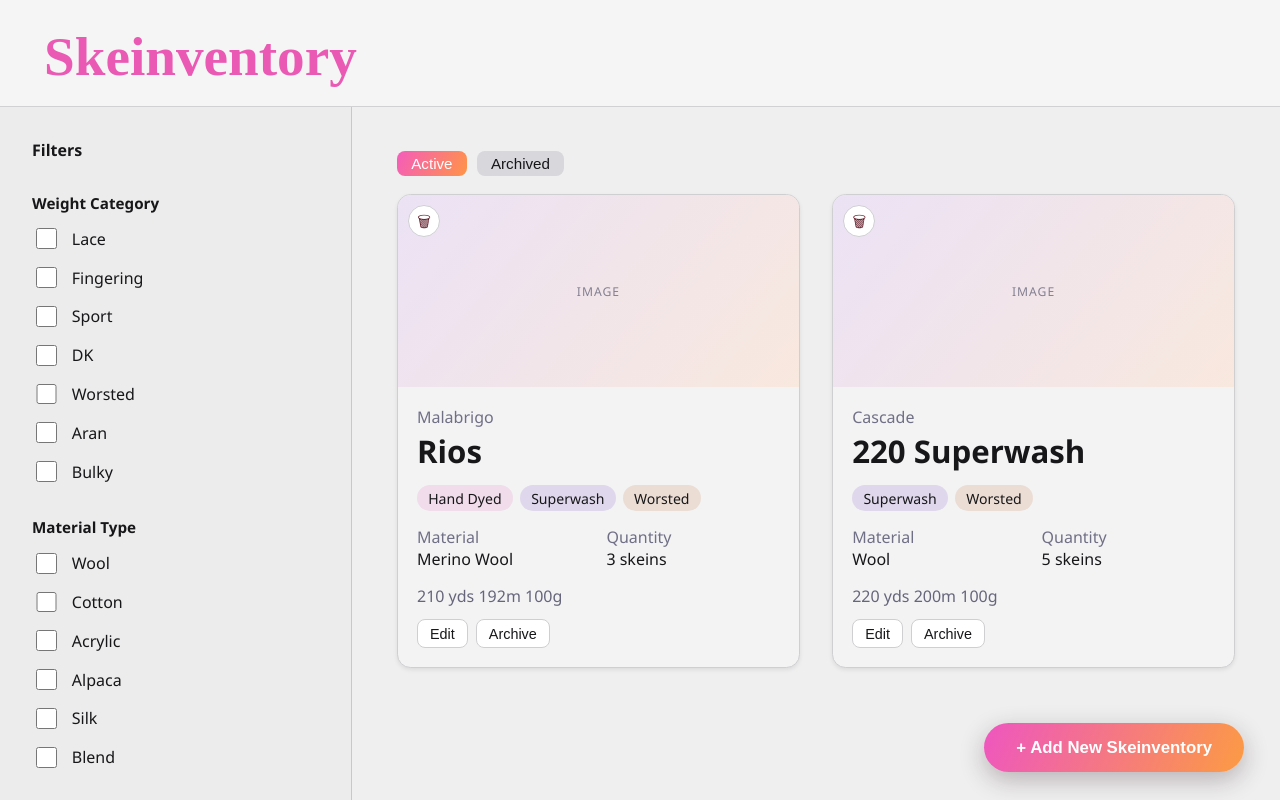
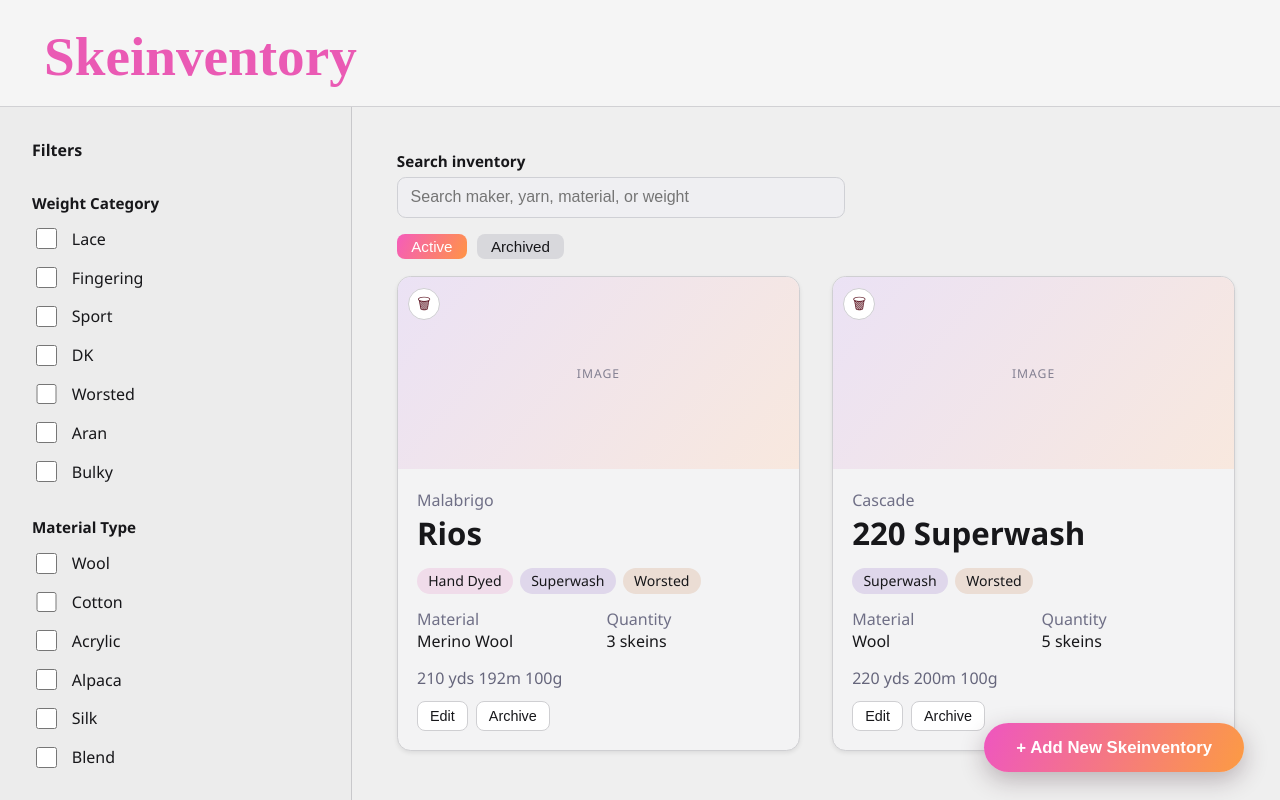
Before and after one commit to karliewatts-slalom/Skeinventory, a React (Vite) app: page / in a window 1280 px wide. Shown: the top 800 px of the page. Built offline with nearby package versions, Linux system fonts and the light colour scheme.

Commit message:
feat: implement US-11 inventory search

```diff
--- a/src/App.css
+++ b/src/App.css
@@ -100,6 +100,32 @@
   color: #136337;
   border-radius: 0.5rem;
   padding: 0.65rem 0.75rem;
+}
+
+.search-row {
+  margin: 0 0 1rem;
+}
+
+.search-label {
+  display: block;
+  font-size: 0.95rem;
+  font-weight: 700;
+  margin-bottom: 0.35rem;
+}
+
+.search-input {
+  width: min(28rem, 100%);
+  border: 1px solid #cfd0d5;
+  border-radius: 0.55rem;
+  background: #efeff2;
+  color: #17171a;
+  font-size: 1rem;
+  padding: 0.65rem 0.8rem;
+}
+
+.search-input:focus-visible {
+  outline: 2px solid #17171a;
+  outline-offset: 2px;
 }
 
 .view-toggle {
--- a/src/components/InventoryFeatureContainer.tsx
+++ b/src/components/InventoryFeatureContainer.tsx
@@ -4,11 +4,13 @@
 import { useYarnEditor } from '../hooks/useYarnEditor'
 import { useYarnInventory } from '../hooks/useYarnInventory'
 import { useState } from 'react'
+import { filterInventory } from '../services/inventorySearch'
 
 type InventoryViewMode = 'active' | 'archived'
 
 export const InventoryFeatureContainer = () => {
   const [viewMode, setViewMode] = useState<InventoryViewMode>('active')
+  const [searchQuery, setSearchQuery] = useState('')
   const {
     records,
     statusMessage,
@@ -33,9 +35,17 @@
     submit,
   } = useYarnEditor()
 
-  const visibleRecords = records.filter((record) =>
+  const viewFilteredRecords = records.filter((record) =>
     viewMode === 'active' ? !record.archived : record.archived
   )
+  const visibleRecords = filterInventory(viewFilteredRecords, searchQuery)
+
+  const emptyStateVariant =
+    records.length === 0
+      ? 'no-records'
+      : visibleRecords.length === 0
+        ? 'no-results'
+        : 'none'
 
   return (
     <div className="app-shell">
@@ -57,6 +67,19 @@
               {statusMessage}
             </p>
           )}
+          <div className="search-row">
+            <label htmlFor="inventory-search" className="search-label">
+              Search inventory
+            </label>
+            <input
+              id="inventory-search"
+              type="search"
+              className="search-input"
+              value={searchQuery}
+              onChange={(event) => setSearchQuery(event.target.value)}
+              placeholder="Search maker, yarn, material, or weight"
+            />
+          </div>
           <div className="view-toggle" role="group" aria-label="Inventory view">
             <button
               type="button"
@@ -75,6 +98,7 @@
           </div>
           <YarnInventoryList
             records={visibleRecords}
+            emptyStateVariant={emptyStateVariant}
             isLoading={isLoading}
             onEdit={openEdit}
             onArchive={(recordId) => {
--- a/src/components/YarnInventoryList.tsx
+++ b/src/components/YarnInventoryList.tsx
@@ -2,6 +2,7 @@
 
 interface YarnInventoryListProps {
   records: Yarn[]
+  emptyStateVariant: 'none' | 'no-records' | 'no-results'
   isLoading: boolean
   onEdit: (record: Yarn) => void
   onArchive: (recordId: string) => void
@@ -28,6 +29,7 @@
 
 export const YarnInventoryList = ({
   records,
+  emptyStateVariant,
   isLoading,
   onEdit,
   onArchive,
@@ -41,8 +43,9 @@
   if (records.length === 0) {
     return (
       <p className="inventory-state">
-        No yarn records yet. Use Add New Skeinventory to create your first
-        entry.
+        {emptyStateVariant === 'no-records'
+          ? 'No yarn in your inventory yet'
+          : 'No results match your search'}
       </p>
     )
   }
--- /dev/null
+++ b/src/services/inventorySearch.ts
@@ -0,0 +1,22 @@
+import type { Yarn } from '../types/yarn'
+
+const normalize = (value: string): string => value.trim().toLowerCase()
+
+export const filterInventory = (records: Yarn[], query: string): Yarn[] => {
+  const normalizedQuery = normalize(query)
+
+  if (!normalizedQuery) {
+    return records
+  }
+
+  return records.filter((record) => {
+    const fields = [
+      record.maker,
+      record.yarnName,
+      record.materialType,
+      record.weightCategory,
+    ].map(normalize)
+
+    return fields.some((field) => field.includes(normalizedQuery))
+  })
+}
```
Also changed, not shown: 2 other files (tests, documents, lock files or other folders).
